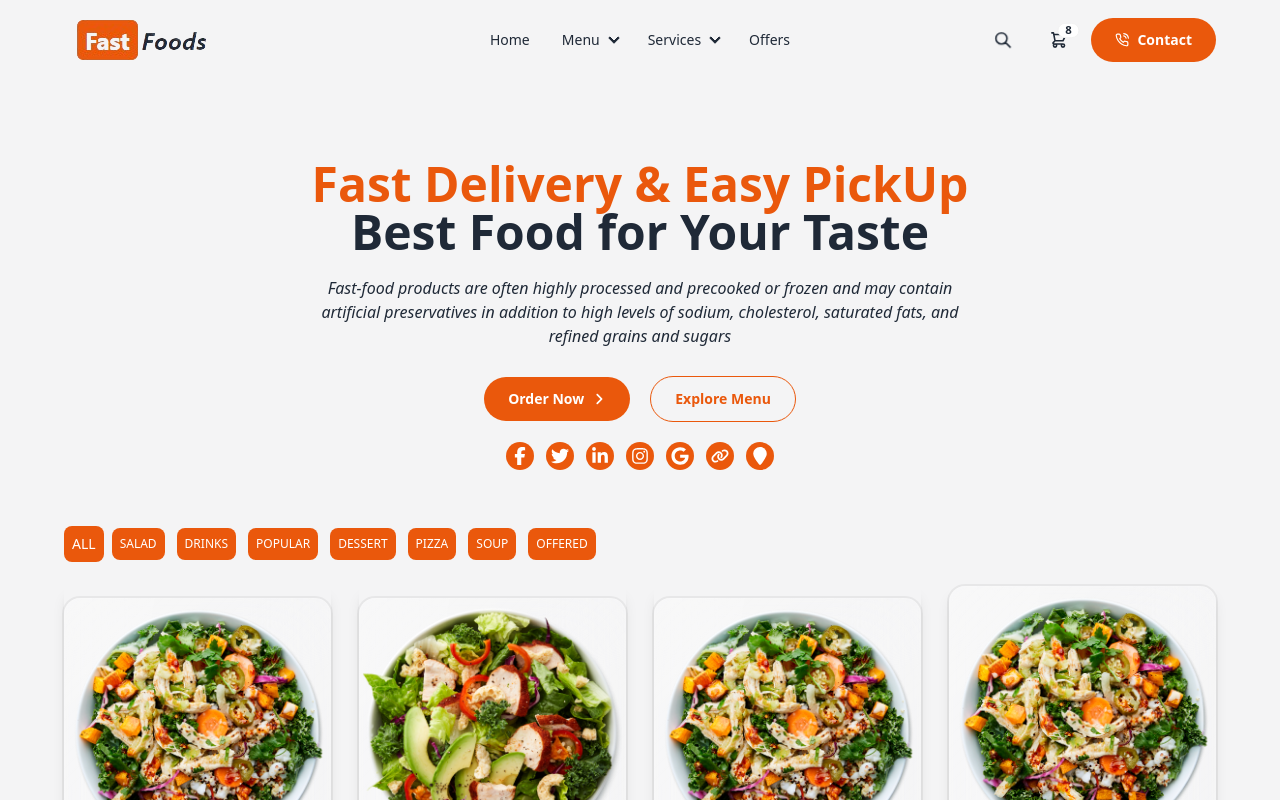
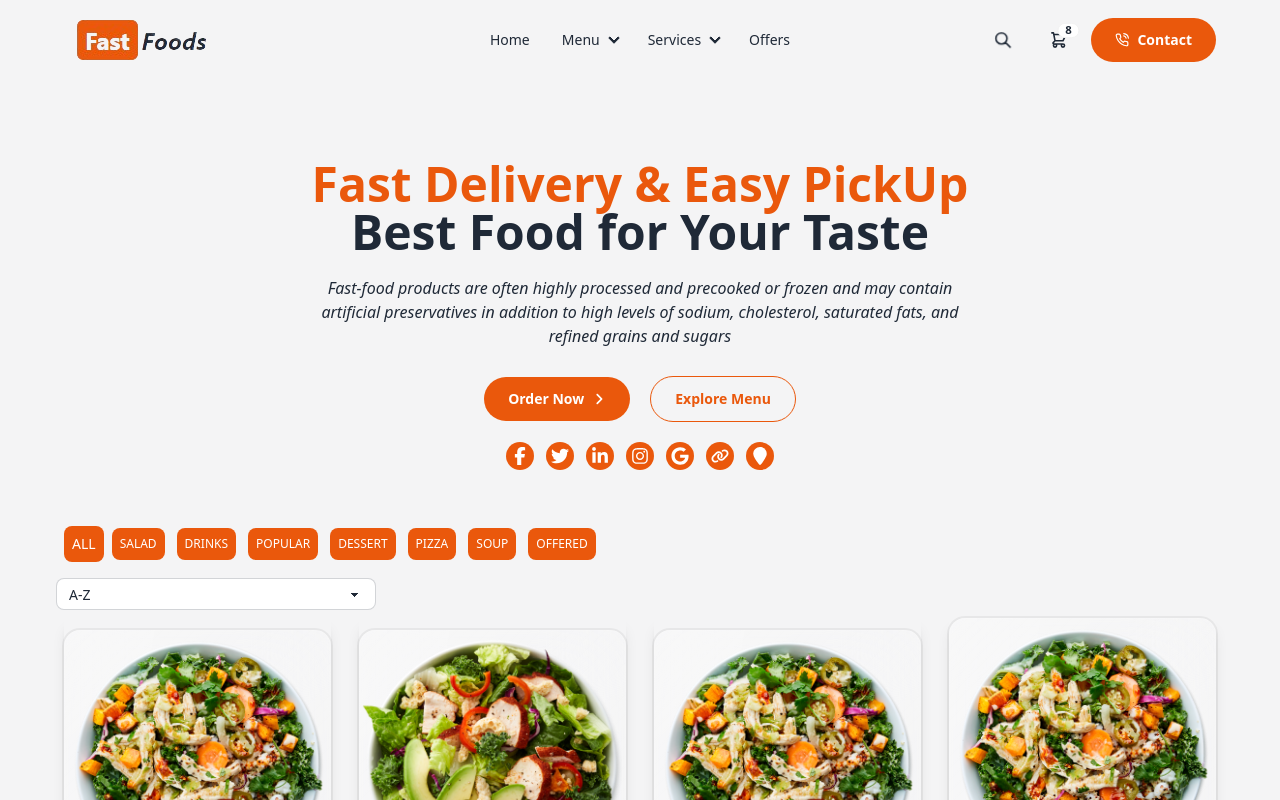
Before and after one commit to sohanwebdevctg/fast-foods-mern-stack-client-site-project-1-, a React (Vite) app: page /menu in a window 1280 px wide. Shown: the top 800 px of the page. Built offline with nearby package versions, Linux system fonts and the light colour scheme.

Commit message:
adding sorting data

```diff
--- a/src/pages/menu/Menu.jsx
+++ b/src/pages/menu/Menu.jsx
@@ -46,6 +46,31 @@ const Menu = () => {
     setButtonData([...uniqueElements]);
   }, [menu]);
 
+  //sorting function data
+  const sortFun = (event) => {
+    const value = event.target.value;
+
+    let sortedData = [...filter];
+
+    switch (value) {
+      case "a-z":
+          sortedData.sort((a, b) => a.name.localeCompare(b.name));
+          break;
+      case "z-a":
+          sortedData.sort((a, b) => b.name.localeCompare(a.name));
+          break;
+      case "high-to-low":
+          sortedData.sort((a, b) => b.price - a.price);
+          break;
+      case "low-to-high":
+          sortedData.sort((a, b) => a.price - b.price);
+          break;
+      default:
+          break;
+  }
+  setFilter(sortedData);
+  }
+
   return (
     <div className="display">
       {/* menuBanner section start */}
@@ -78,6 +103,14 @@ const Menu = () => {
         {/* dynamic data btn end */}
       </div>
       {/* button end */}
+      {/* sorting data start */}
+      <select onClick={sortFun} className="select select-bordered select-sm w-full max-w-xs">
+        <option value="a-z" >A-Z</option>
+        <option value="z-a">Z-A</option>
+        <option value="high-to-low">High-to-Log</option>
+        <option value="low-to-high">Low-to-High</option>
+      </select>
+      {/* sorting data end */}
       {/* menu content start */}
       <div className="grid grid-cols-1 sm:grid-cols-2 md:grid-cols-3 lg:grid-cols-3 xl:grid-cols-4 gap-3">
         {(filter.length > 0 ? filter : menu).map((data, index) => (
```
